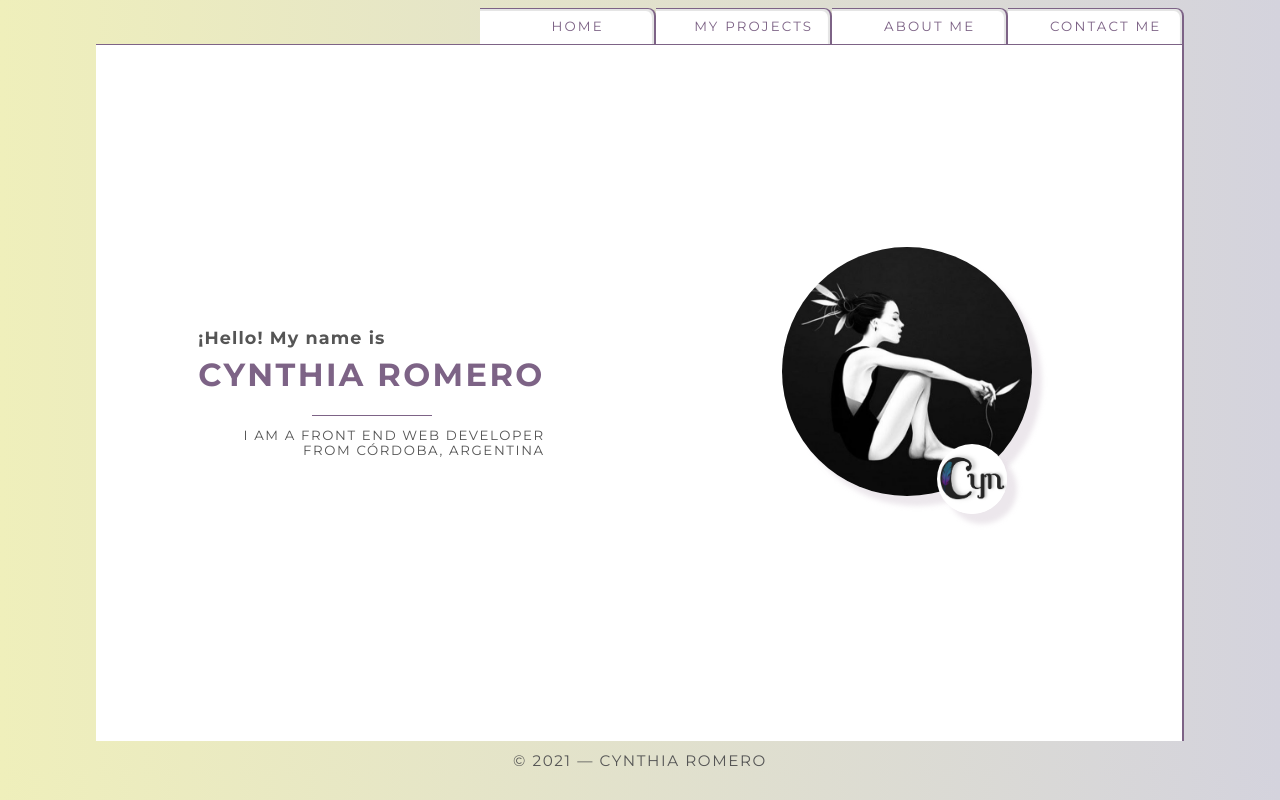
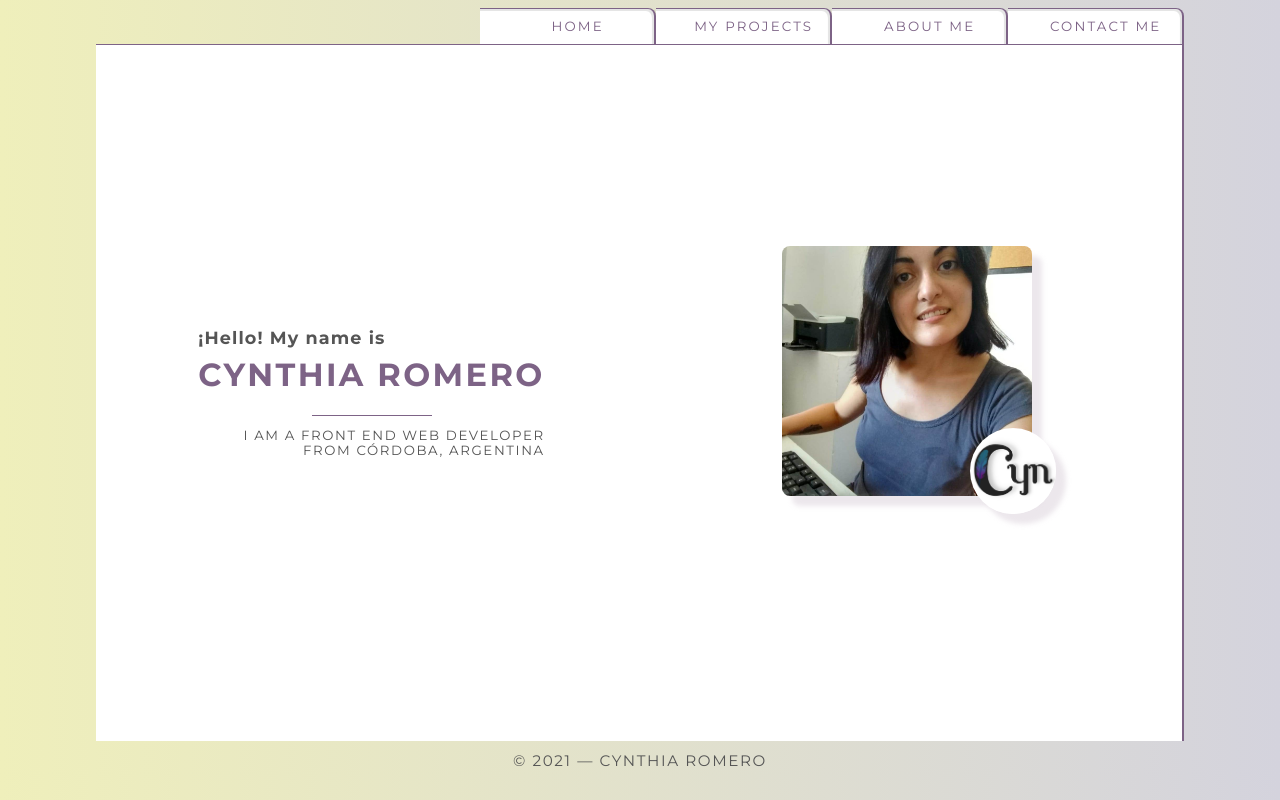
Before and after one commit to Ceyene/ceyene.github.io, a React (Create React App) app: page / in a window 1280 px wide. Built offline with nearby package versions, Linux system fonts and the light colour scheme; some icons are missing.

Commit message:
Adding profile image and changing some css styles

```diff
--- a/src/components/scenes/Home/Home.elements.js
+++ b/src/components/scenes/Home/Home.elements.js
@@ -63,23 +63,24 @@ export const StyledHeaderImg = styled(RoundImg)`
   width: 50vw;
   max-width: 250px;
   margin-bottom: 2rem;
+  border-radius: 0.5rem;
   ${RoundImg}
 
   @media screen and (min-width: 768px) {
-    width: 23vw;
+    width: 43vw;
     margin: 1.5rem 0;
   }
 `;
 
 export const StyledLogo = styled(RoundImg)`
-  width: 4.375rem;
+  width: 5.375rem;
   position: absolute;
   bottom: 2.563rem;
-  right: 0.563rem;
+  right: -1.563rem;
 
   @media screen and (min-width: 768px) {
     bottom: 1.563rem;
-    right: 1.563rem;
+    right: -1.5rem;
   }
   ${RoundImg}
 `;
--- a/src/components/scenes/Home/HomeImg.jsx
+++ b/src/components/scenes/Home/HomeImg.jsx
@@ -8,7 +8,7 @@ import {
   StyledDiv,
 } from "./Home.elements";
 //images
-import ProfilePic from "../../images/perfil.jpg";
+import ProfilePic from "../../images/ceyene.jpeg";
 import Logo from "../../images/faviconCyn.png";
 
 const HomeImg = () => {
```
Also changed, not shown: src/components/images/ceyene.jpeg (added), src/components/images/perfil.jpg (deleted).
